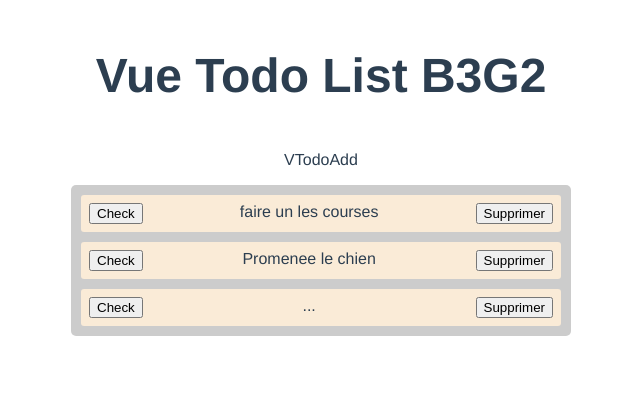
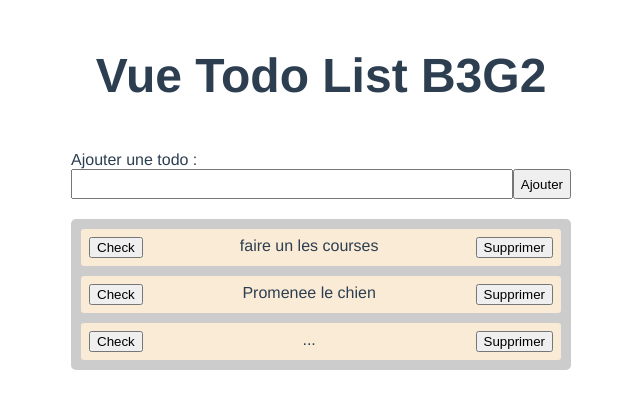
Before and after one commit to sadicoman/todo-app-boilerplate-dwt-main, a Vue app: page / in a window 1280 px wide. Shown: the top 408 px of the page, without its empty margins (319-959 px from the left). Built offline with nearby package versions, Linux system fonts and the light colour scheme.

Commit message:
ajout d'une zone pour rajout de todo
ajout d'une zone pour rajout de todo

```diff
--- a/src/App.vue
+++ b/src/App.vue
@@ -2,7 +2,7 @@
   <main>
     <VTitle tag="h3">Vue Todo List B3G2</VTitle>
 
-    <VTodoAdd />
+    <VTodoAdd @add="addTodo"/>
 
     <ul class="todo-list">
       <VTodoItem
@@ -40,6 +40,15 @@ export default {
       { text: '...', status: 'undone' }
     ])
 
+    const addTodo = (text) => {
+      const newTodo = {
+        text,
+        status: 'undone'
+      }
+
+      todos.value = [...todos.value, newTodo]
+    }
+
     const removeTodo = (index) => {
       const temp = [...todos.value]
 
@@ -67,7 +76,8 @@ export default {
     return {
       todos,
       toggleCheckStatus,
-      removeTodo
+      removeTodo,
+      addTodo
     }
   }
 }
--- a/src/components/VTodoAdd.vue
+++ b/src/components/VTodoAdd.vue
@@ -1,13 +1,30 @@
 <template>
-  <div>
-    VTodoAdd
-  </div>
+  <form class="v-todo-add">
+    <div class="v-todo-add__input">
+      <label for="add">Ajouter une todo : {{ text }}</label>
+      <input type="text" name="add" v-model="text">
+    </div>
+    <button class="v-todo-add__button" @click.prevent="sendAdd">Ajouter</button>
+  </form>
 </template>
 
 <script>
+import { ref } from 'vue'
+
 export default {
-  setup () {
-    return {}
+  setup (props, { emit }) {
+    const text = ref('')
+
+    const sendAdd = () => {
+      if (text.value) {
+        emit('add', text.value)
+        text.value = ''
+      }
+    }
+    return {
+      text,
+      sendAdd
+    }
   }
 }
 </script>
```
